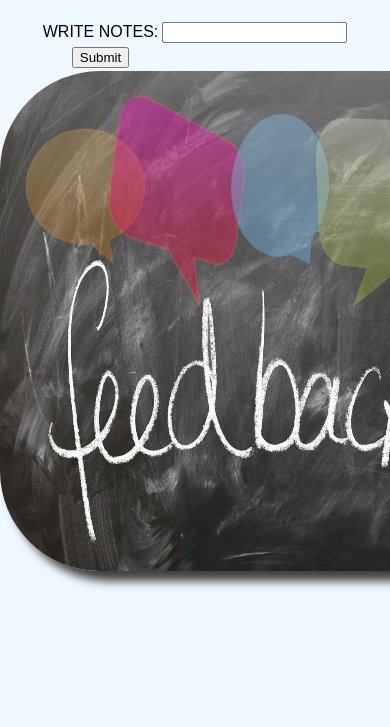
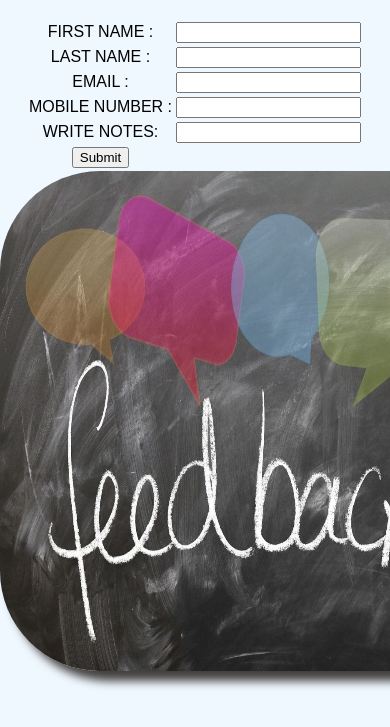
Before and after one commit to avsai24/note-taking-website, a plain HTML site: page note.html in a window 390 px wide. Shown: the part 109-836 px from the top of the page. Drawn offline with Linux system fonts and the light colour scheme; files whose address does not match are found by name.

Commit message:
added Firstname, lastname, email and mobile number

```diff
--- a/note.html
+++ b/note.html
@@ -25,12 +25,29 @@
 
         <table class="alltable">
             <tr>
+                <td>FIRST NAME : </td>
+                <td><input type="text" name="fname"></td>
+            </tr>
+            <tr>
+                <td>LAST NAME : </td>
+                <td><input type="text" name="lnam"></td>
+            </tr>
+            <tr>
+                <td>EMAIL : </td>
+                <td><input type="text" name="email"></td>
+            </tr>
+            <tr>
+                <td>MOBILE NUMBER : </td>
+                <td><input type="text" name="number"></td>
+            </tr>
+            <tr>
                 <td>WRITE NOTES: </td>
                 <td><input type="text" name="notes"></td>
             </tr>
             <tr>
                 <td><input type="submit" name="submit"></td>
             </tr>
+
         </table>
 
     </main>
```
